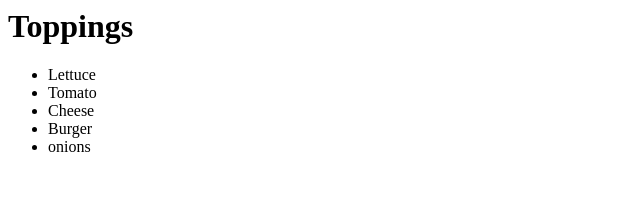
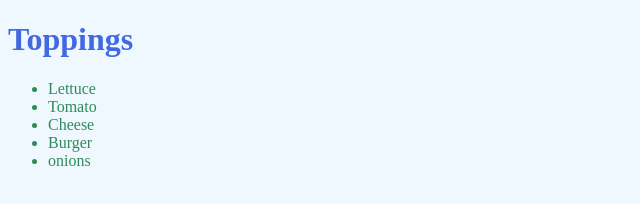
Before and after one commit to lellowgill/javascript, a plain HTML site: page class_task.html in a window 1280 px wide. Shown: the whole page, without its empty margins (0-640 px from the left). Drawn offline with Linux system fonts and the light colour scheme.

Commit message:
added more mods for class task

```diff
--- a/class_task.html
+++ b/class_task.html
@@ -1,3 +1,12 @@
+<!DOCTYPE html>
+<html lang="en">
+    <head>
+        <meta charset="UTF-8">
+        <meta name="viewport" content="width=device-width, initial-scale=1.0">
+        <meta http-equiv="X-UA-Compatible" content = "ie=edge">
+        <title>Small Js exercise</title>
+    </head>
+
 <body>
     <h1 id="Toppings"></h1>
     <ul id="list">
@@ -7,7 +16,19 @@
       <li id="burger">Burger</li>
     </ul>
 
-    <script src = "class_task.js">
-    </script>
+    <script src = "class_task.js"></script>
     <p></p>
+    <style>
+        body {
+            background-color: aliceblue;
+        }
+        h1 {
+            color: royalblue;
+        }
+        li {
+            color:seagreen;
+
+        }
+    </style>
   </body>
+  </html>
```
